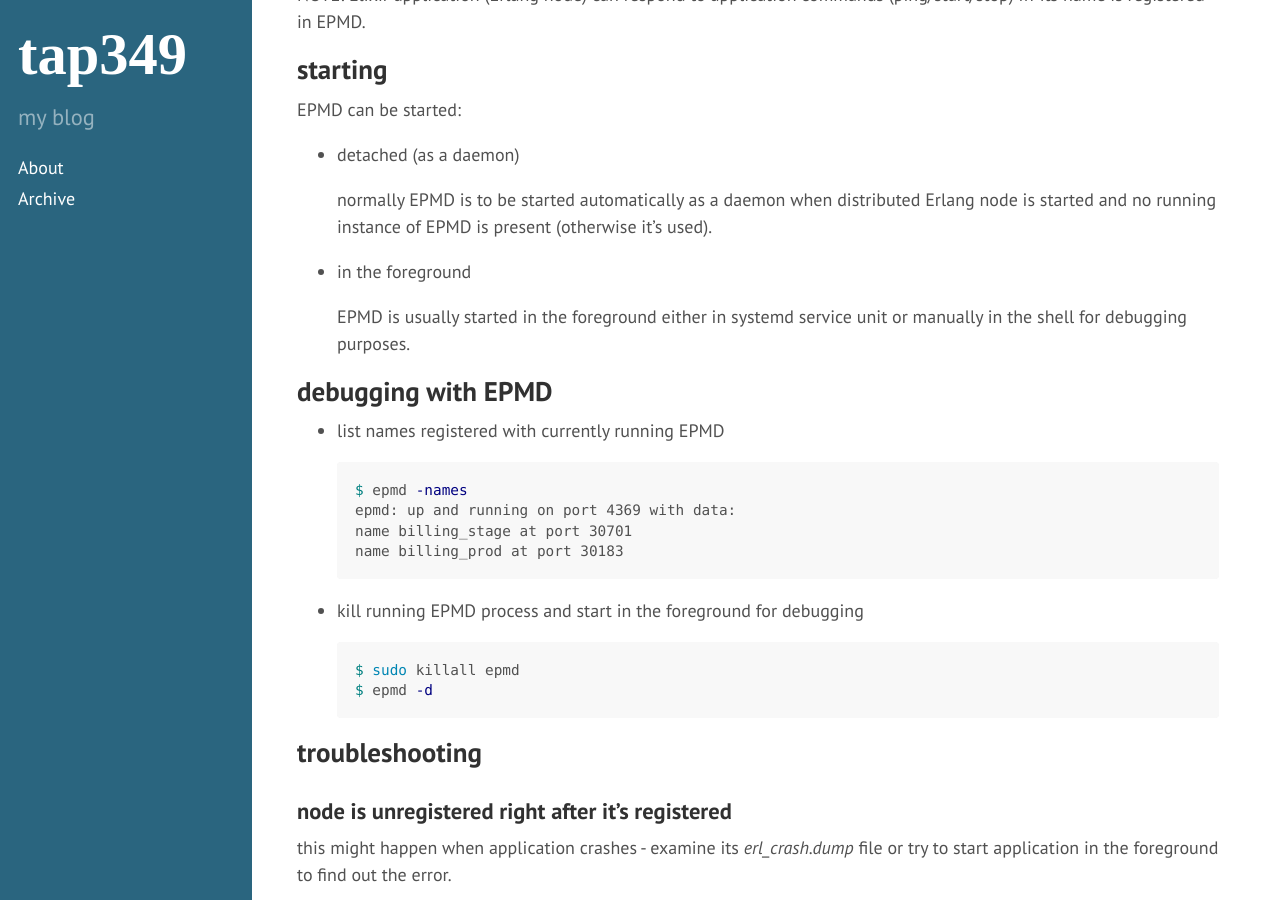
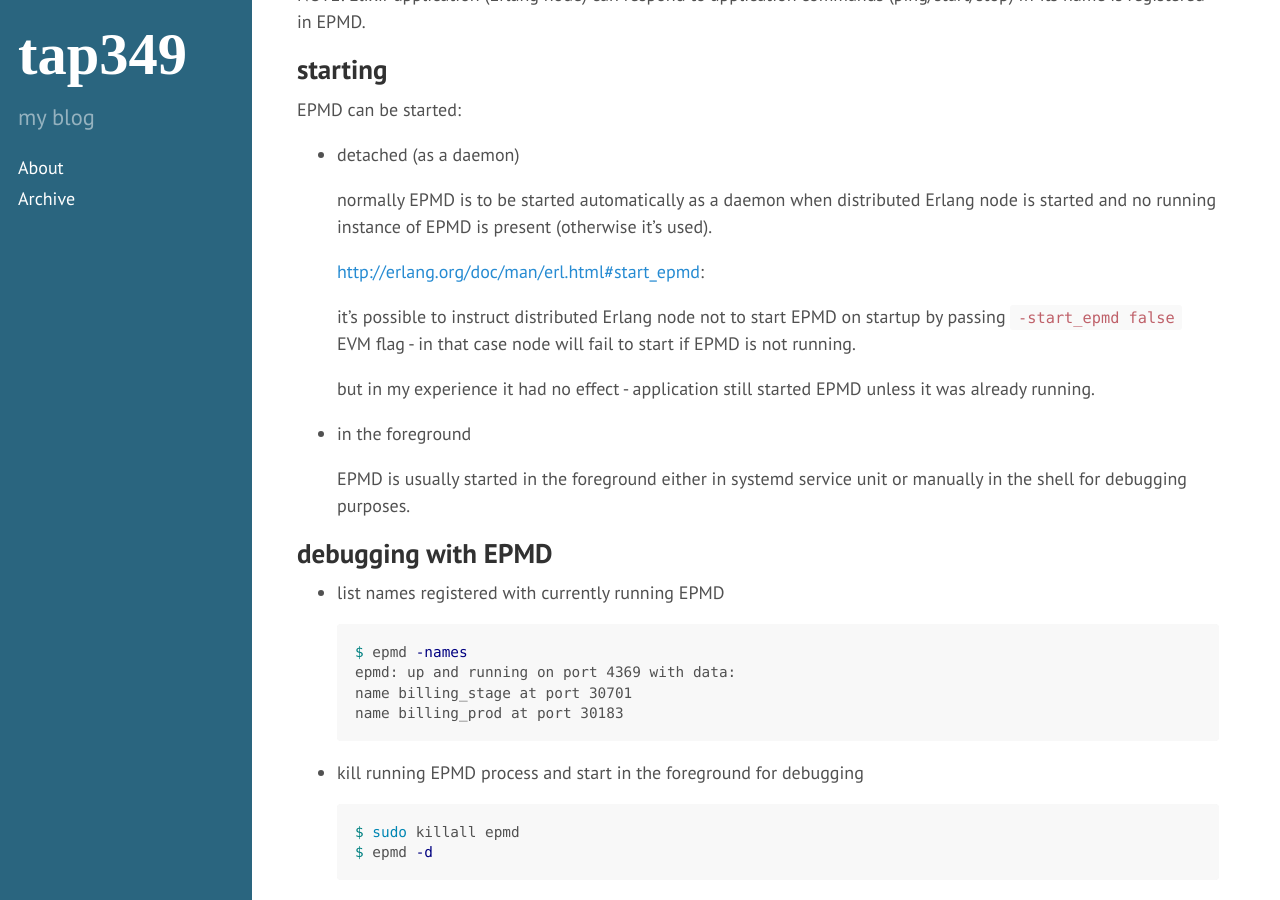
Before and after one commit to tap349/tap349.github.io, a Jekyll site: the page built from _posts/2017-09-02-elixir-epmd.md, in a window 1280 px wide and 900 px high, scrolled down 851 px. Built offline with Jekyll 4.4.1, drawn with Linux system fonts in a browser that asks for light colours.

Commit message:
update 2017-09-03_11:09:15

```diff
--- a/_posts/2017-09-02-elixir-epmd.md
+++ b/_posts/2017-09-02-elixir-epmd.md
@@ -46,6 +46,15 @@ EPMD can be started:
   normally EPMD is to be started automatically as a daemon
   when distributed Erlang node is started and no running
   instance of EPMD is present (otherwise it's used).
+
+  <http://erlang.org/doc/man/erl.html#start_epmd>:
+
+  it's possible to instruct distributed Erlang node not to start
+  EPMD on startup by passing `-start_epmd false` EVM flag - in
+  that case node will fail to start if EPMD is not running.
+
+  but in my experience it had no effect - application still started
+  EPMD unless it was already running.
 
 - in the foreground
 
```
